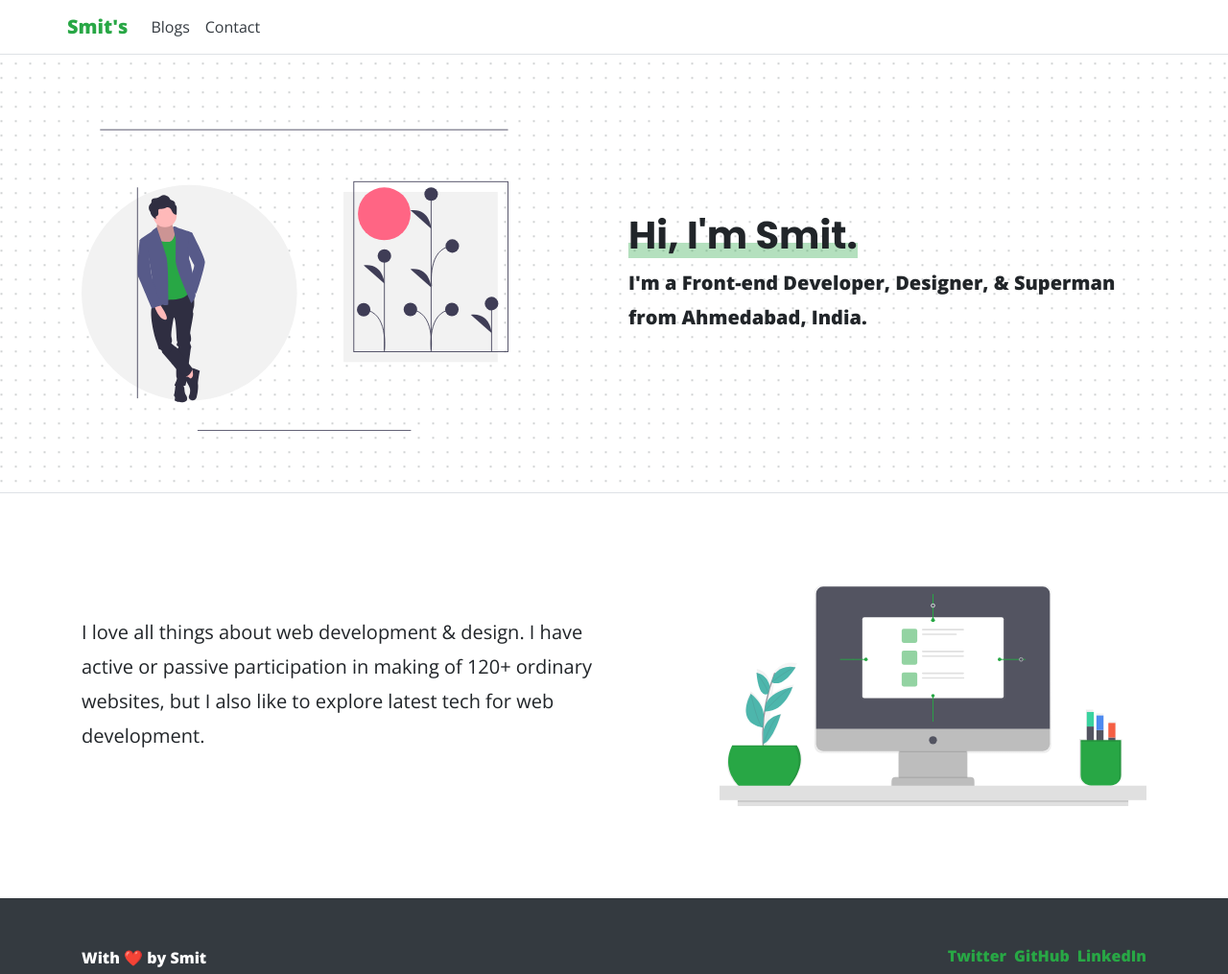
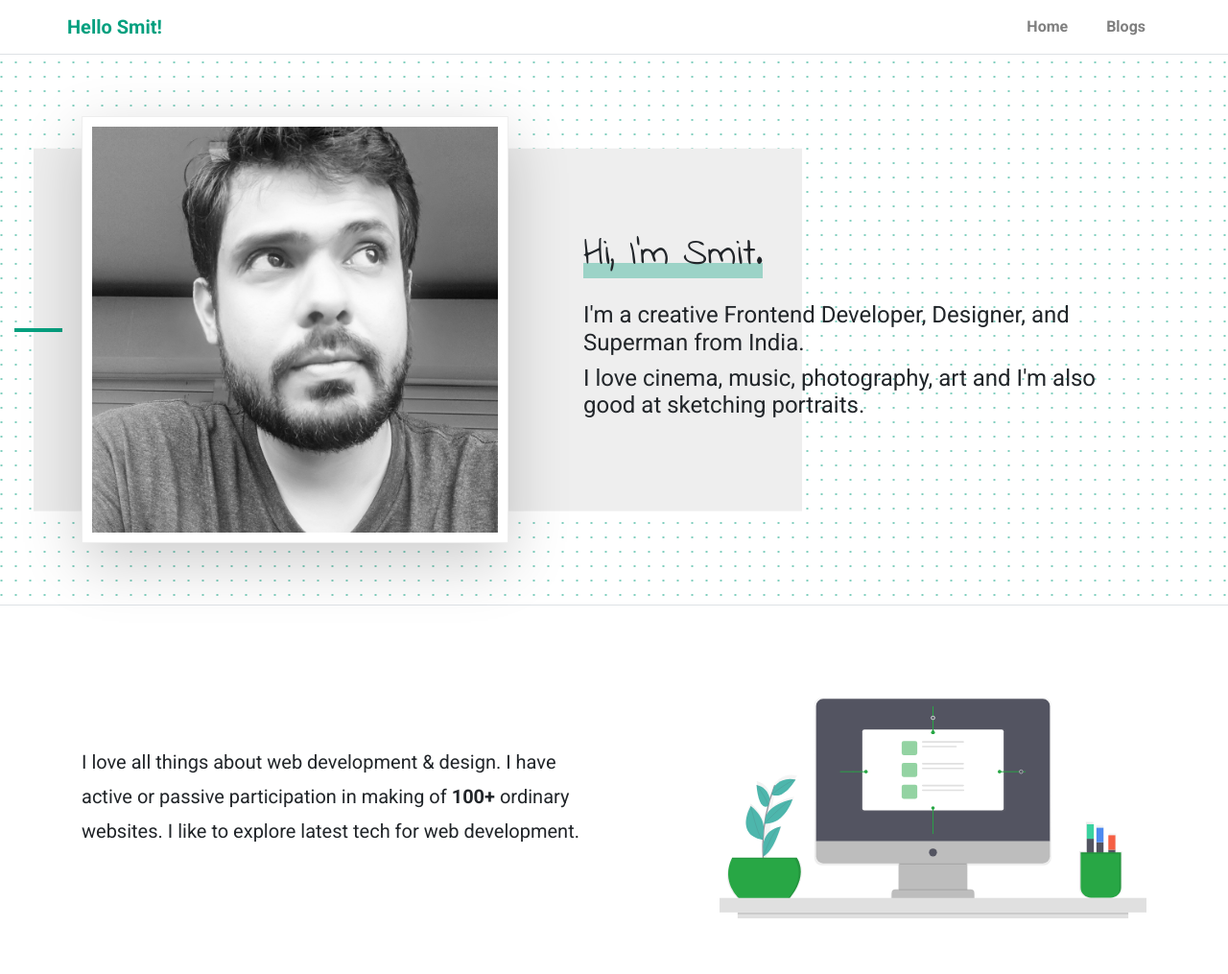
Before and after one commit to devsmitin/gatsby-imsmit, a Gatsby site: page / in a window 1280 px wide. Shown: the top 1015 px of the page at 96% size. Built offline with nearby package versions, Linux system fonts and the light colour scheme; Gatsby itself is replaced by a stand-in of ours.

Commit message:
v2 changes

```diff
--- a/gatsby-config.js
+++ b/gatsby-config.js
@@ -1,21 +1,21 @@
 module.exports = {
   siteMetadata: {
-		title: `Smit\'s`,
+    title: `Hello Smit!`,
     description: `Smit Modi, A Front-end Developer & Designer from Ahmedabad, India.`,
     author: `smit`,
-		twitterUsername : `@smilingsmit`,
+    twitterUsername: `@smilingsmit`,
     ogImage: `/static/superman-af4627fe0a9dd31beeded7b058566b22.png`,
     siteURL: `https://imsmit.netlify.com`,
     menuLinks: [
       {
-				name: "Blogs",
-				link: "/blogs"
+        name: "Home",
+        link: "/",
       },
       {
-				name: "Contact",
-				link: "/contact"
-			}
-		]
+        name: "Blogs",
+        link: "/blogs",
+      },
+    ],
   },
   plugins: [
     `gatsby-plugin-react-helmet`,
@@ -23,8 +23,8 @@ module.exports = {
       resolve: `gatsby-source-filesystem`,
       options: {
         name: `images`,
-				path: `${__dirname}/src/images`
-			}
+        path: `${__dirname}/src/images`,
+      },
     },
     {
       resolve: `gatsby-plugin-gtag`,
@@ -34,8 +34,8 @@ module.exports = {
         // Puts tracking script in the head instead of the body
         head: true,
         // enable ip anonymization
-				anonymize: true
-			}
+        anonymize: true,
+      },
     },
     // `gatsby-plugin-sitemap`,
     `gatsby-transformer-sharp`,
@@ -49,45 +49,47 @@ module.exports = {
         background_color: `#fff`,
         theme_color: `#fff`,
         display: `standalone`,
-				icon: `src/images/superman.png` // This path is relative to the root of the site.
-			}
+        icon: `src/images/superman.png`, // This path is relative to the root of the site.
+      },
     },
     {
       resolve: `gatsby-source-contentful`,
       options: {
         spaceId: `9mo5kzws8c9t`,
-				accessToken: `e6e625df6391539b2aaff09ae7a2dcd670bfd1dfb75e5eeeb24291d7f0a9df99`
-			}
+        accessToken: `e6e625df6391539b2aaff09ae7a2dcd670bfd1dfb75e5eeeb24291d7f0a9df99`,
+      },
     },
     {
       resolve: "gatsby-transformer-remark",
       options: {
-				plugins: [] // just in case those previously mentioned remark plugins sound cool :)
-			}
+        plugins: [], // just in case those previously mentioned remark plugins sound cool :)
+      },
     },
     {
-			resolve: "gatsby-plugin-web-font-loader",
+      resolve: `gatsby-plugin-google-fonts`,
       options: {
-				google: {
-					families: ["Poppins:700", "Open+Sans:400,800"]
-				}
-			}
+        fonts: [
+          `Roboto\:100,400,700,900`,
+          `Indie Flower`
+        ],
+        display: "swap",
+      },
     },
     `gatsby-plugin-sass`,
     {
       resolve: `gatsby-plugin-purgecss`,
       options: {
         printRejected: false, // Print removed selectors and processed file names
-				develop: false // Enable while using `gatsby develop`
+        develop: false, // Enable while using `gatsby develop`
         // tailwind: true, // Enable tailwindcss support
         // whitelist: ['whitelist'], // Don't remove this selector
         // ignore: ['/ignored.css', 'prismjs/', 'docsearch.js/'], // Ignore files/folders
         // purgeOnly : ['components/', '/main.css', 'bootstrap/'], // Purge only these files/folders
-			}
-		}
+      },
+    },
 
     // this (optional) plugin enables Progressive Web App + Offline functionality
     // To learn more, visit: https://gatsby.app/offline
     // "gatsby-plugin-offline"
-	]
-};
+  ],
+}
--- a/src/components/header.js
+++ b/src/components/header.js
@@ -4,13 +4,13 @@ import { Link } from "gatsby"
 const Header = ({ siteTitle, menuLinks }) => (
   <nav className="navbar navbar-expand navbar-light bg-white fixed-tops">
     <div className="container">
-      <Link className="navbar-brand font-weight-bolder text-success" to={"/"}>
+      <Link className="navbar-brand font-weight-bolder text-theme" to={"/"}>
         {siteTitle}
       </Link>
-      <ul className="navbar-nav flex-fill">
+      <ul className="navbar-nav">
         {menuLinks.map(link => (
           <li key={link.name} className="nav-item">
-            <Link className="nav-link text-dark" to={link.link}>
+            <Link className="nav-link font-weight-bold" to={link.link}>
               {" "}
               {link.name}
             </Link>
--- a/src/components/layout.js
+++ b/src/components/layout.js
@@ -4,7 +4,7 @@ import { StaticQuery, graphql } from "gatsby"
 
 import Header from "./header"
 import "bootstrap/dist/css/bootstrap.css"
-import "./site.scss"
+import "../style/site.scss"
 
 const Layout = ({ children }) => (
   <StaticQuery
@@ -41,7 +41,7 @@ const Layout = ({ children }) => (
                 <li className="list-inline-item">
                   <a
                     href="https://twitter.com/smilingsmit"
-                    className="text-success"
+                    className="text-theme"
                     target="_blank"
                     rel="noopener noreferrer"
                     title="Twitter"
@@ -52,7 +52,7 @@ const Layout = ({ children }) => (
                 <li className="list-inline-item">
                   <a
                     href="https://github.com/imsmit"
-                    className="text-success"
+                    className="text-theme"
                     target="_blank"
                     rel="noopener noreferrer"
                     title="GitHub"
@@ -63,7 +63,7 @@ const Layout = ({ children }) => (
                 <li className="list-inline-item">
                   <a
                     href="https://in.linkedin.com/in/imsmit"
-                    className="text-success"
+                    className="text-theme"
                     target="_blank"
                     rel="noopener noreferrer"
                     title="LinkedIn"
--- a/src/components/site.scss
+++ /dev/null
@@ -1,87 +0,0 @@
-html,
-body {
-  font-family: "Open Sans", sans-serif;
-}
-
-h1,
-h2,
-.h1,
-.h2 {
-  font-family: "Poppins", sans-serif;
-}
-
-p {
-  margin-bottom: 1.5rem;
-  line-height: 1.8;
-}
-.page-size {
-  min-height: calc(100vh - 225px);
-}
-
-.blog-list-card {
-  .blog-thumbnail {
-    min-height: 220px;
-    object-fit: cover;
-  }
-}
-.single-post {
-  .featured-img {
-    width: 100%;
-    object-fit: cover;
-    @media (min-width: 768px) {
-      height: 450px;
-    }
-  }
-  .fade-wrapper {
-    width: 100%;
-    &:after {
-      position: absolute;
-      top: 0;
-      right: 0;
-      left: 0;
-      height: 100%;
-      z-index: 1;
-      content: "";
-      background: linear-gradient(
-        hsla(0, 0%, 100%, 0.75),
-        hsla(0, 0%, 100%, 0.9) 50%,
-        #fff
-      );
-    }
-    .featured-img-background {
-      /* position: absolute; */
-      width: 100%;
-      height: 300px;
-      object-fit: cover;
-    }
-    + .container {
-      position: relative;
-      z-index: 1;
-    }
-  }
-}
-
-.bg-header {
-  background: linear-gradient(90deg, #fff 13px, transparent 1%) center,
-    linear-gradient(#fff 13px, transparent 1%) center, #d0d2d3;
-  background-size: 15px 15px;
-}
-
-.hover-text {
-  span {
-    transition: 0.5s all;
-  }
-  &:not(:hover) {
-    .hover-text-hidden {
-      opacity: 0;
-    }
-  }
-  &:hover span {
-    color: #28a745;
-  }
-}
-
-.shadow-line {
-  display: inline-block;
-  box-shadow: inset 0 -1rem 0 rgba(#28a745, 0.35);
-}
--- a/src/pages/index.js
+++ b/src/pages/index.js
@@ -3,7 +3,7 @@ import React from "react"
 import Layout from "../components/layout"
 import SEO from "../components/seo"
 
-import headGraphic from "../images/undraw_creation_rd0e.svg"
+import headGraphic from "../images/imsmit.jpg"
 import bioGraphic from "../images/undraw_responsive_6c8s.svg"
 
 const IndexPage = () => (
@@ -24,21 +24,33 @@ const IndexPage = () => (
       <div className="container">
         <div className="row">
           <div className="col-md-5">
-            <img src={headGraphic} alt="Creator" className="img-fluid my-5" />
+            <div className="stylized-background">
+              <img
+                src={headGraphic}
+                alt="Creator"
+                className="creator-img img-fluid my-5"
+              />
+            </div>
           </div>
-          <div className="col-md-6 offset-md-1 d-flex align-items-center">
-            <div className="content">
-              <h1>
+          <div className="col-md-7 d-flex align-items-center">
+            <div className="content pl-md-4 pl-lg-5">
+              <h1 className="display-font mb-md-4">
                 <span className="shadow-line">Hi, I'm Smit.</span>
               </h1>
-              <p className="lead font-weight-bold mb-md-0 hover-text">
-                I'm a Front-end <span>Developer</span>, <span>Designer</span>, &{" "}
-                <span>Superman</span> from Ahmedabad, India.{" "}
-                <span className="hover-text-hidden">
-                  <span role="img" aria-label="smiley">
-                    😎
-                  </span>
+              <p className="h4 hover-text">
+                I'm a creative Frontend <span>Developer</span>,{" "}
+                <span>Designer</span>, and <span>Superman</span> from India.{" "}
+                <span
+                  role="img"
+                  aria-label="smiley"
+                  className="hover-text-hidden"
+                >
+                  😎
                 </span>
+              </p>
+              <p className="h4 hover-text">
+                I love cinema, music, photography, art and I'm also good at{" "}
+                <span>sketching portraits</span>.
               </p>
             </div>
           </div>
@@ -54,10 +66,10 @@ const IndexPage = () => (
           <div className="col-md-6 d-flex align-items-center">
             <div className="content">
               <p className="lead font-weight-normal hover-text">
-                I love all things about web development & design. I have active
-                or passive participation in making of <span>120+</span> ordinary
-                websites, but I also like to explore latest tech for web
-                development.
+                I love all things about web development &amp; design. I have
+                active or passive participation in making of{" "}
+                <span className="font-weight-strong">100+</span> ordinary
+                websites. I like to explore latest tech for web development.
               </p>
             </div>
           </div>
--- /dev/null
+++ b/src/style/site.scss
@@ -0,0 +1,172 @@
+$theme-color: #04a07f;
+$body-font: "Roboto", sans-serif;
+$title-font: "Roboto", sans-serif;
+$display-font: "Indie Flower", sans-serif;
+
+// typography
+html,
+body {
+  font-family: $body-font;
+}
+
+.title-font {
+  font-family: $title-font;
+  font-weight: 900;
+}
+
+.display-font {
+  font-family: $display-font;
+}
+
+.font-weight-strong {
+  font-weight: 600;
+}
+
+p {
+  margin-bottom: 1.5rem;
+  line-height: 1.8;
+}
+
+// color theme
+.text-theme {
+  color: $theme-color !important;
+}
+
+.btn-outline-theme {
+  color: $theme-color;
+  border-color: $theme-color;
+  &:focus {
+    box-shadow: 0 0 0 0.2rem rgba($theme-color, 0.3);
+  }
+}
+
+.bg-header {
+  background: linear-gradient(90deg, #fff 13px, transparent 1%) center,
+    linear-gradient(#fff 13px, transparent 1%) center, rgba($theme-color, 0.5);
+  background-size: 15px 15px;
+}
+
+.hover-text {
+  span {
+    transition: 0.5s all;
+  }
+  &:not(:hover) {
+    .hover-text-hidden {
+      opacity: 0;
+    }
+  }
+  &:hover span {
+    color: $theme-color;
+  }
+}
+
+.shadow-line {
+  display: inline-block;
+  box-shadow: inset 0 -1rem 0 rgba($theme-color, 0.35);
+}
+
+// global
+.page-size {
+  min-height: calc(100vh - 225px);
+}
+
+.blog-list-card {
+  .blog-thumbnail {
+    object-fit: cover;
+    height: 280px;
+  }
+}
+
+.single-post {
+  .featured-img {
+    width: 100%;
+    object-fit: cover;
+    @media (min-width: 768px) {
+      height: 450px;
+    }
+  }
+  .fade-wrapper {
+    width: 100%;
+    &:after {
+      position: absolute;
+      top: 0;
+      right: 0;
+      left: 0;
+      height: 100%;
+      z-index: 1;
+      content: "";
+      background: linear-gradient(
+        hsla(0, 0%, 100%, 0.75),
+        hsla(0, 0%, 100%, 0.9) 50%,
+        #fff
+      );
+    }
+    .featured-img-background {
+      /* position: absolute; */
+      width: 100%;
+      height: 300px;
+      object-fit: cover;
+    }
+    + .container {
+      position: relative;
+      z-index: 1;
+    }
+  }
+}
+
+.stylized-background {
+  position: relative;
+  @media (min-width: 1200px) {
+    &:before,
+    &:after {
+      content: "";
+      display: block;
+      position: absolute;
+      top: 50%;
+      left: 0;
+    }
+    &:after {
+      width: 180%;
+      height: 70%;
+      transform: translate3d(-50px, -50%, 0);
+      background-color: #eee;
+    }
+    &:before {
+      height: 4px;
+      width: 50px;
+      transform: translate3d(-70px, -50%, 0);
+      z-index: 1;
+      background-color: $theme-color;
+    }
+  }
+  .creator-img {
+    position: relative;
+    z-index: 1;
+    box-shadow: 10px 10px 0px rgba($theme-color, 0.3),
+      0 20px 60px rgba(0, 0, 0, 0.2);
+    box-shadow: 0 20px 60px rgba(0, 0, 0, 0.2);
+    padding: 10px;
+    background-color: #fff;
+    border: 1px solid #eee;
+  }
+}
+
+// main navbar
+.navbar-expand {
+  .navbar-nav {
+    .nav-item {
+      @media (min-width: 1200px) {
+        &:not(:last-child) {
+          margin-right: 0.5rem;
+        }
+        .nav-link {
+          padding-left: 1rem;
+          padding-right: 1rem;
+          &:hover {
+            box-shadow: inset 0 -1rem 0 rgba($theme-color, 0.35);
+          }
+        }
+      }
+    }
+  }
+}
```
Also changed, not shown: package.json (+14 -14 lines), src/pages/blogs.js (+24 -19 lines), src/templates/post.js (+5 -3 lines), src/images/imsmit.jpg (added), 1 other file. Lines whose indentation alone changed are shown as unchanged.
